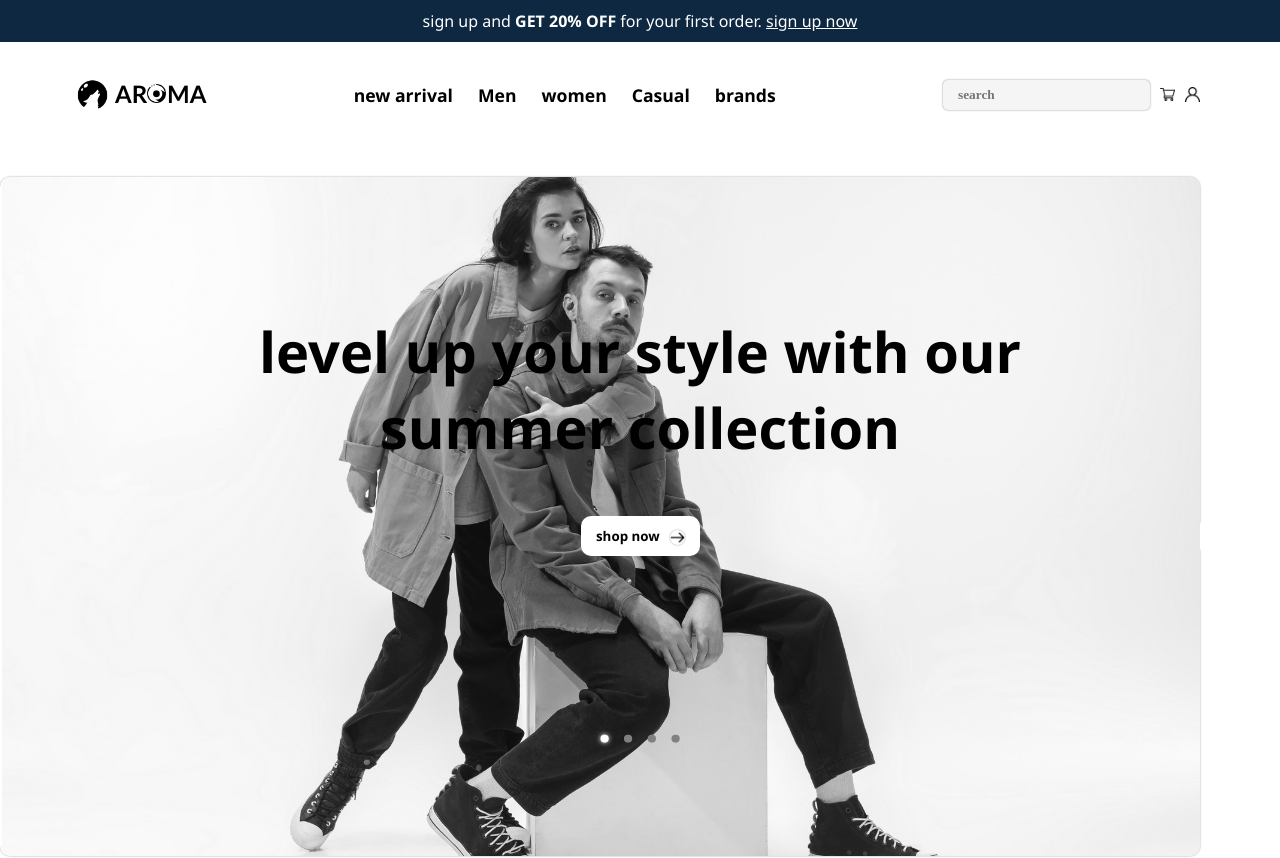
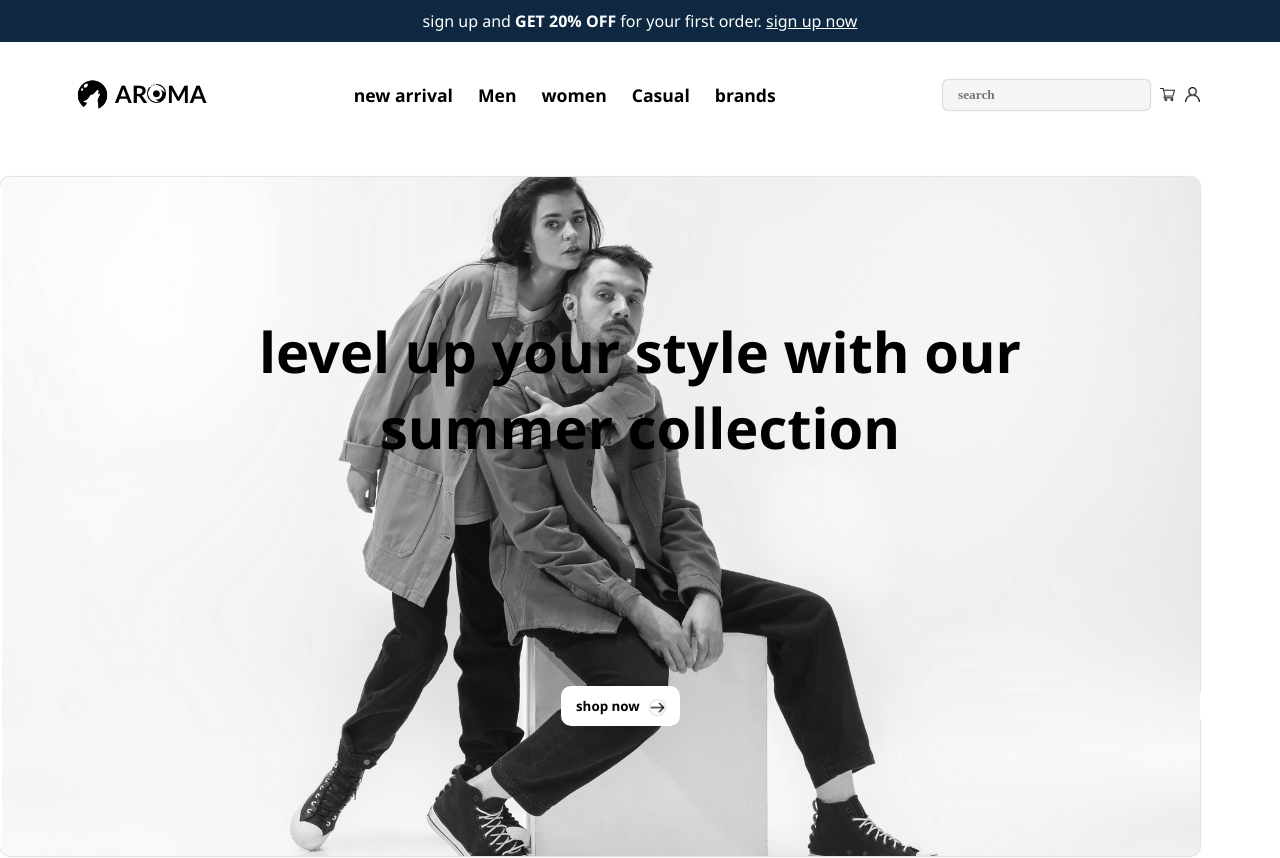
Before and after one commit to the25yahya/AROMA, a React (Vite) app: page / in a window 1280 px wide. Shown: the top 858 px of the page. Built offline with nearby package versions, Linux system fonts and the light colour scheme.

Commit message:
working on rendering sections

```diff
--- a/src/mainComponents/main.jsx
+++ b/src/mainComponents/main.jsx
@@ -44,12 +44,6 @@ function Main(){
               />
               <p className='intro'>level up your style with our    <span>summer collection</span></p>
               <button>shop now <img id='next' src={next} /></button>
-              <div className='dots'>
-                <p className='selected'>.</p>
-                <p>.</p>
-                <p>.</p>
-                <p>.</p>
-              </div>
               <div className='left-right'>
                 <button></button>
                 <button></button>
--- a/src/mainComponentsCSS/main.css
+++ b/src/mainComponentsCSS/main.css
@@ -62,7 +62,8 @@ main{
     border: transparent;
     padding: 15px;
     border-radius: 10px;
-    top: 50%;
+    top: 75%;
+    margin-right: 40px;
     font-weight: 700;
     transition: .2s;
 }
```
